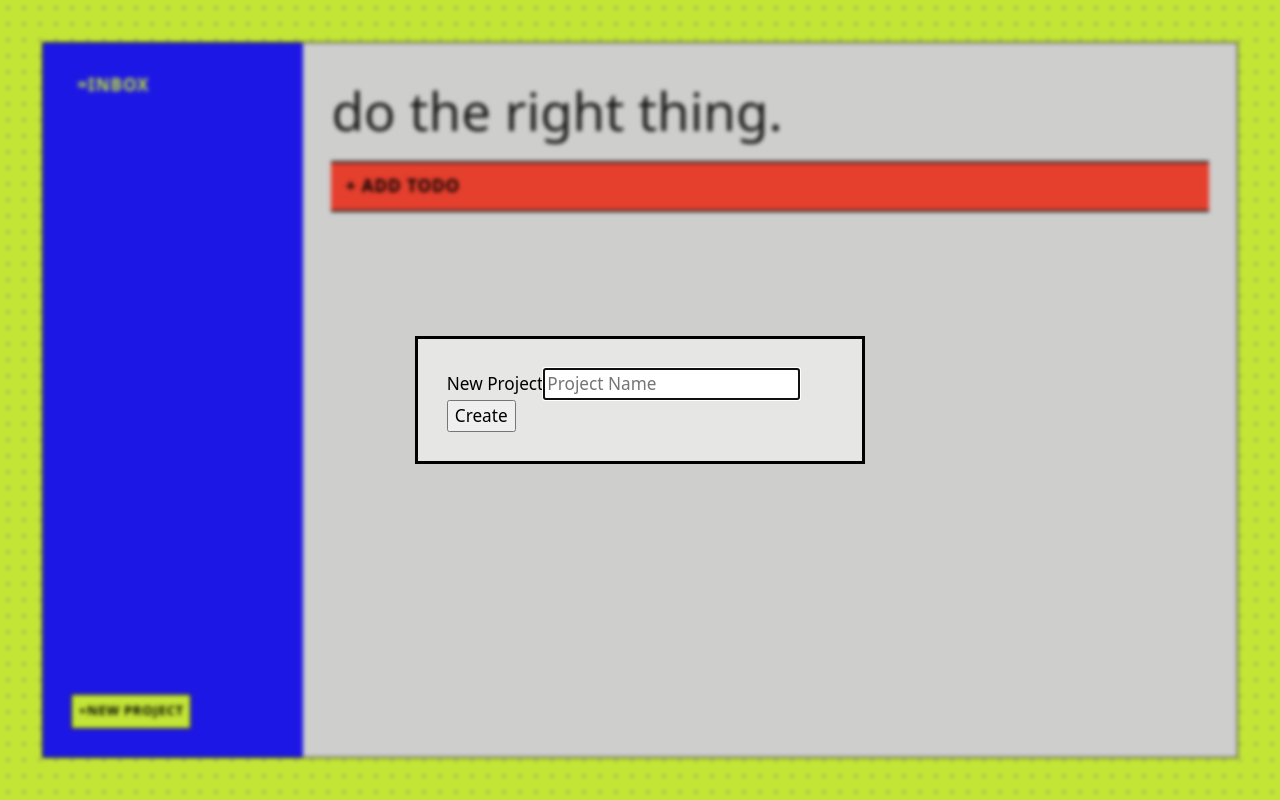
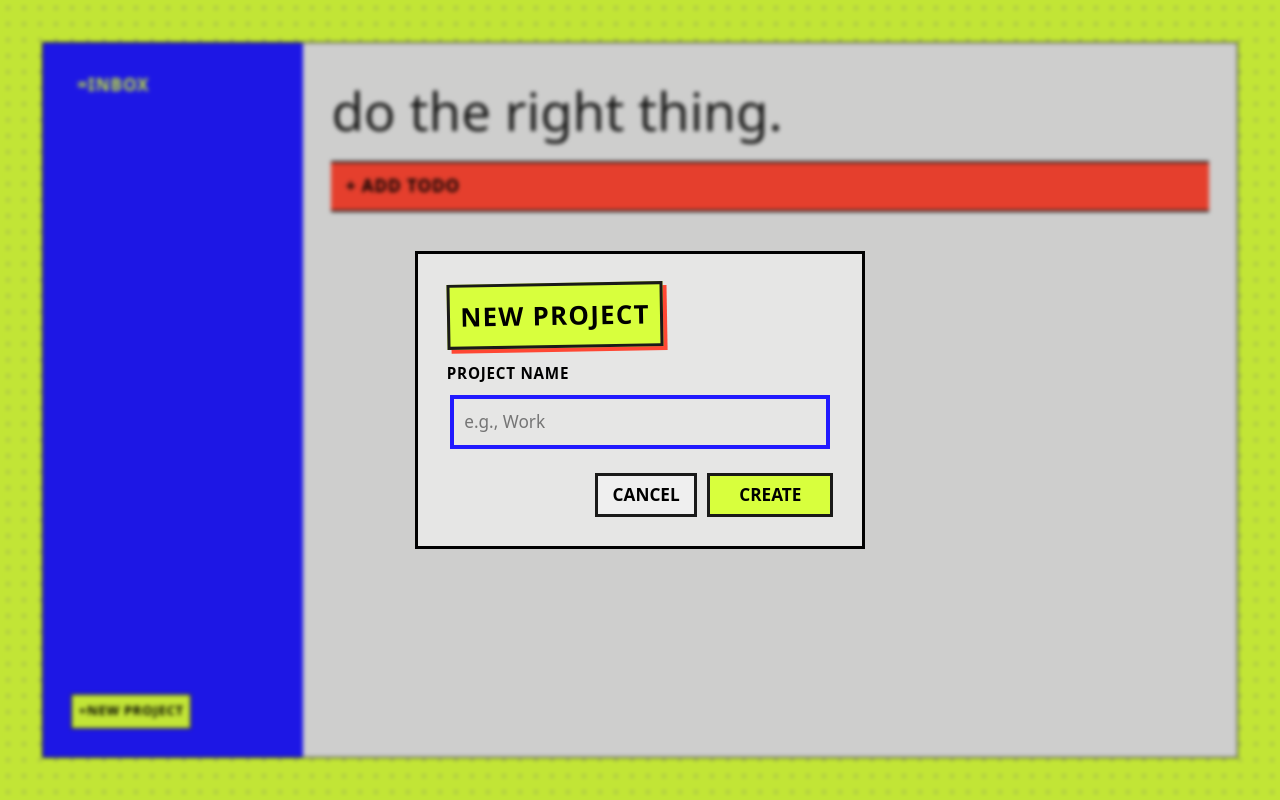
Before and after one commit to Calsjunior/abound, a website built with webpack: page src/template.html in a window 1280 px wide. Both pictures are taken after a click on the button "NEW PROJECT". Built offline with nearby package versions, Linux system fonts and the light colour scheme; a web font is replaced by a local one.

Commit message:
feat(projects): add styling to project form

```diff
--- /dev/null
+++ b/src/components/Form.css
@@ -0,0 +1,52 @@
+.form__title {
+  margin-block-end: var(--spacing-md);
+  text-transform: uppercase;
+  letter-spacing: var(--letter-spacing-lg);
+}
+
+.form__label {
+  margin-block-end: var(--spacing-xs);
+  font-size: var(--font-size-sm);
+  font-weight: var(--font-weight-semibold);
+  text-transform: uppercase;
+  letter-spacing: var(--letter-spacing-lg);
+}
+
+.form__input {
+  padding: var(--spacing-md);
+  background-color: inherit;
+  border: 3px solid var(--border-neutral-intense);
+
+  &:focus {
+    outline: var(--spacing-0);
+    border-color: transparent;
+    box-shadow: inset 0 0 0 4px var(--border-focus-tertiary);
+  }
+}
+
+.form__actions {
+  display: flex;
+  gap: var(--spacing-sm);
+  justify-content: flex-end;
+  margin-block-start: var(--spacing-lg);
+}
+
+.form__button {
+  --_pad-inline: var(--btn-pad-inline, var(--spacing-md));
+
+  padding-block: var(--spacing-xs);
+  padding-inline: var(--_pad-inline);
+  font-weight: var(--font-weight-semibold);
+  text-transform: uppercase;
+  border: 3px solid var(--border-neutral-intense);
+
+  &:focus-visible {
+    outline: var(--spacing-0);
+    border-color: transparent;
+    box-shadow: 0 0 0 4px var(--border-focus-tertiary);
+  }
+}
+
+.form__button--submit {
+  --btn-pad-inline: var(--spacing-xl);
+}
--- /dev/null
+++ b/src/components/ProjectForm.css
@@ -0,0 +1,16 @@
+.project__form {
+  --stack-gap: var(--spacing-0);
+}
+
+.project-form__title {
+  inline-size: fit-content;
+  padding: var(--spacing-sm);
+  background-color: var(--bg-primary-accent);
+  border: 3px solid var(--border-neutral-intense);
+  box-shadow: 4px 4px var(--border-focus-accent);
+  transform: rotate(-1deg);
+}
+
+.project-form__button--submit {
+  background-color: var(--bg-primary-accent);
+}
--- a/src/components/ProjectForm.js
+++ b/src/components/ProjectForm.js
@@ -1,5 +1,8 @@
 import { EVENTS } from "../constants/events.js";
 import { createElement } from "../utils/dom.js";
+
+import "./ProjectForm.css";
+import "./Form.css";
 
 export class ProjectForm {
   constructor(eventBus) {
@@ -14,14 +17,16 @@ export class ProjectForm {
   render() {
     const input = createElement("input", {
       type: "text",
-      placeholder: "Project Name",
+      placeholder: "e.g., Work",
       required: "true",
       id: "new-project",
+      class: "form__input",
     });
 
     return createElement(
       "form",
       {
+        classes: ["project__form", "stack"],
         onSubmit: (e) => {
           e.preventDefault();
 
@@ -29,9 +34,38 @@ export class ProjectForm {
           input.value = "";
         },
       },
-      createElement("label", { for: "new-project" }, "New Project"),
+      createElement(
+        "h2",
+        { classes: ["form__title", "project-form__title"] },
+        "New Project",
+      ),
+      createElement(
+        "label",
+        { classes: ["form__label"], for: "new-project" },
+        "Project Name",
+      ),
       input,
-      createElement("button", { type: "submit" }, "Create"),
+      createElement(
+        "div",
+        { classes: ["form__actions"] },
+        createElement(
+          "button",
+          { classes: ["form__button", "form__button--cancel"], type: "button" },
+          "Cancel",
+        ),
+        createElement(
+          "button",
+          {
+            classes: [
+              "form__button",
+              "form__button--submit",
+              "project-form__button--submit",
+            ],
+            type: "submit",
+          },
+          "Create",
+        ),
+      ),
     );
   }
 
--- a/src/styles/global.css
+++ b/src/styles/global.css
@@ -26,6 +26,7 @@
   --fg-neutral-heading: var(--color-neutral-500);
 
   --border-focus-base: var(--color-neutral-500);
+  --border-focus-tertiary: var(--color-blue-500);
   --border-focus-inverted: var(--color-neutral-100);
   --border-focus-accent: var(--color-red-500);
   --border-neutral-intense: var(--color-neutral-500);
```
